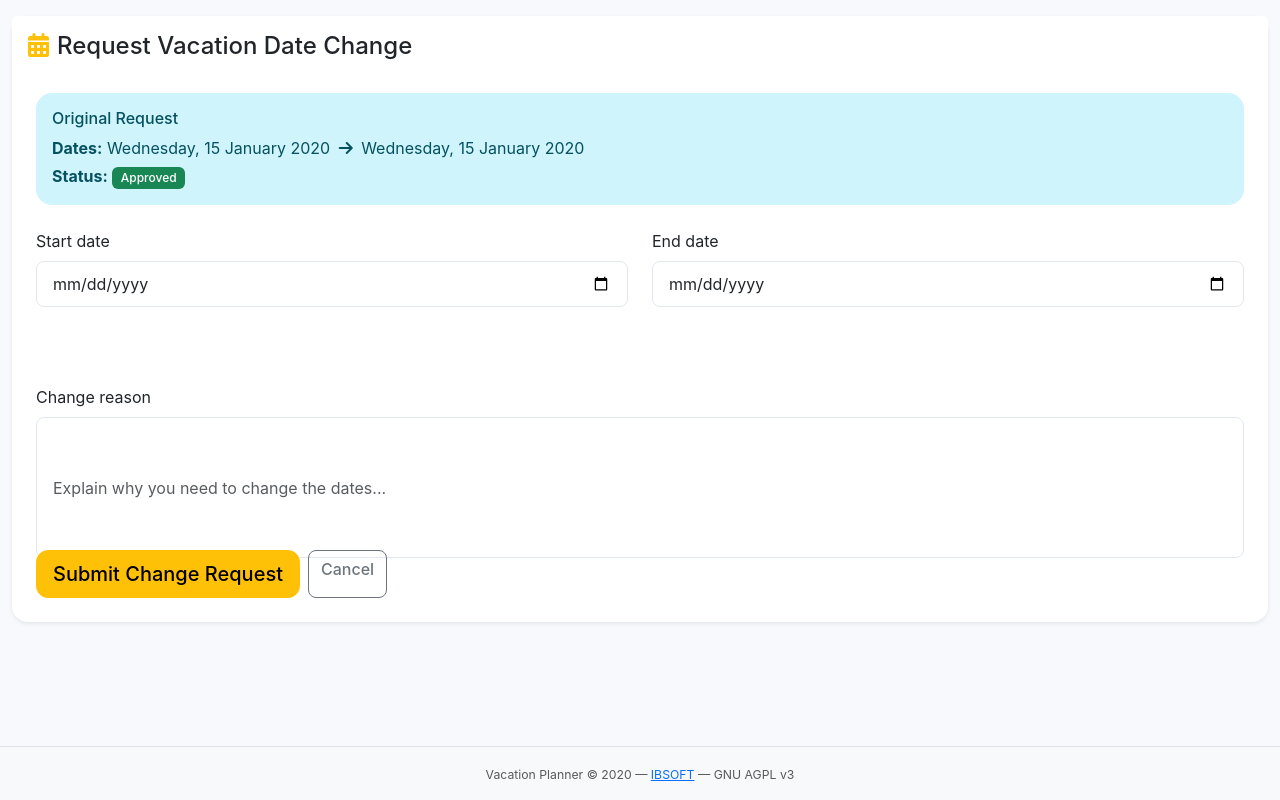
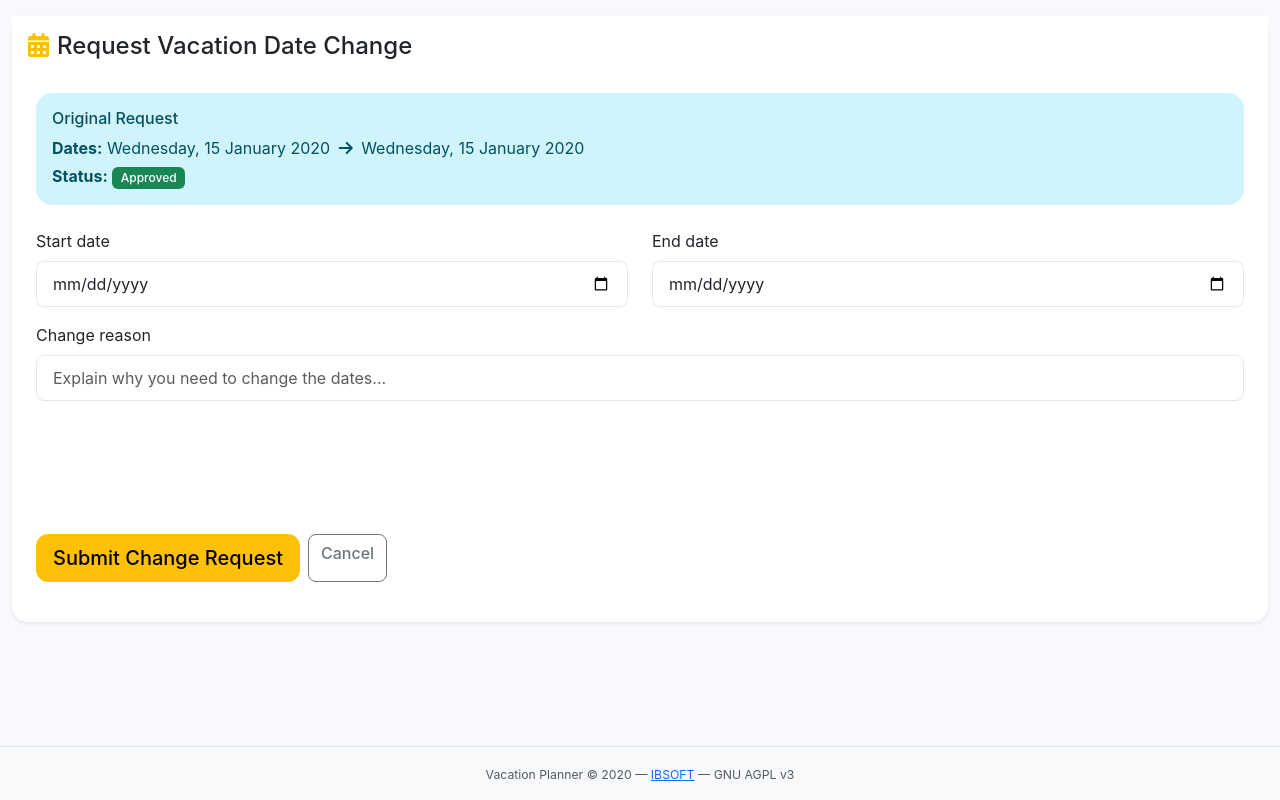
Before and after one commit to ibsoft/vacation-planner, a Python web app: template app/templates/vacation/change_request.html in a window 1280 px wide. Run offline with Jinja, Linux system fonts and the light colour scheme; the template is opened without the code that fills it: most values are stand-ins (such as "Sample title", 1, 10 or a date in 2020); form fields are guessed from the names that the template uses.

Commit message:
fix shit

```diff
--- a/app/templates/vacation/change_request.html
+++ b/app/templates/vacation/change_request.html
@@ -6,9 +6,9 @@
 .change-request-wrapper { min-height: calc(100vh - 170px); display: flex; flex-direction: column; }
 .change-request-card { flex: 1 1 auto; display: flex; flex-direction: column; }
 .change-request-card .card-body { display: flex; flex-direction: column; height: 100%; }
-.change-request-card .form-content { flex: 1; display: flex; flex-direction: column; }
+.change-request-card .form-content { flex: 1; display: flex; flex-direction: column; padding-bottom: 1rem; }
 .change-request-card .form-actions { margin-top: auto; }
-.change-request-card .form-row { flex: 1; }
+.change-request-card .form-row { flex: none; }
 .change-request-card textarea.form-control { min-height: 260px; }
 </style>
 {% endblock %}
@@ -56,10 +56,10 @@
                             {% endfor %}
                         </div>
                     </div>
-                    <div class="row mb-4 flex-grow-1 form-row">
-                        <div class="col-12 h-100">
+                    <div class="row mb-4 form-row">
+                        <div class="col-12">
                             <label class="form-label">{{ form.change_reason.label.text }}</label>
-                            {{ form.change_reason(class="form-control h-100" + (" is-invalid" if form.change_reason.errors else ""), rows=8, placeholder=_("Explain why you need to change the dates...")) }}
+                            {{ form.change_reason(class="form-control" + (" is-invalid" if form.change_reason.errors else ""), rows=8, placeholder=_("Explain why you need to change the dates...")) }}
                             {% for error in form.change_reason.errors %}
                             <div class="invalid-feedback">{{ error }}</div>
                             {% endfor %}
```
